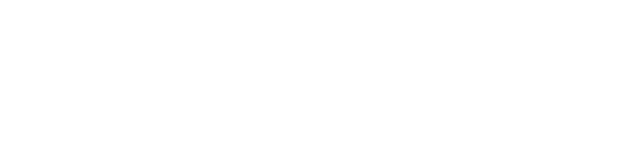
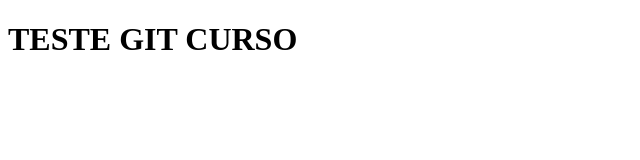
Before and after one commit to leoopro/git-curso, a plain HTML site: page index.html in a window 1280 px wide. Shown: the whole page, without its empty margins (0-640 px from the left). Drawn offline with Linux system fonts and the light colour scheme.

Commit message:
My second commit

```diff
--- a/index.html
+++ b/index.html
@@ -2,8 +2,9 @@
 <html lang="pt-br">
 	<head>
 		<meta charset="utf-8">
-		<title></title>
+		<title>Git Test</title>
 	</head>
 	<body>
+	<h1>TESTE GIT CURSO</h1>
 	</body>
 </html>
```
